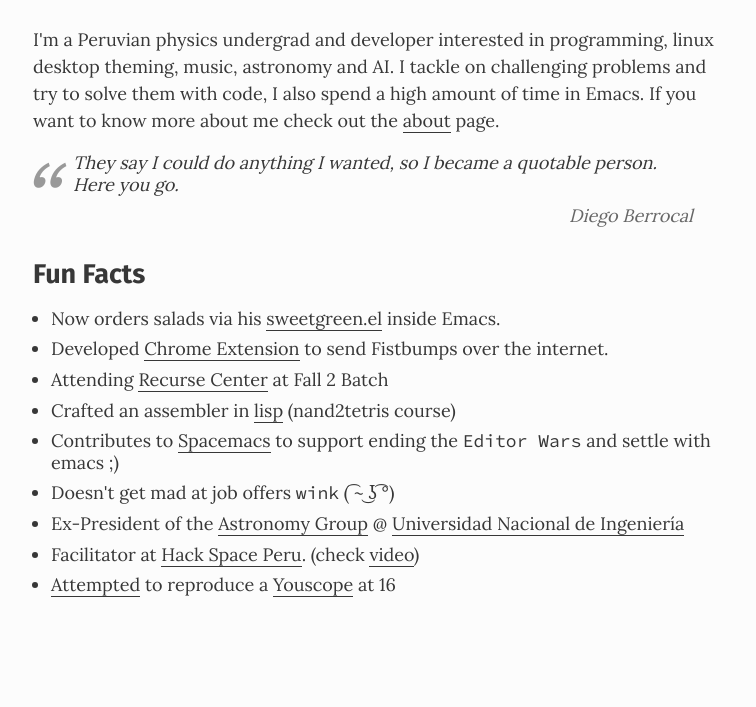
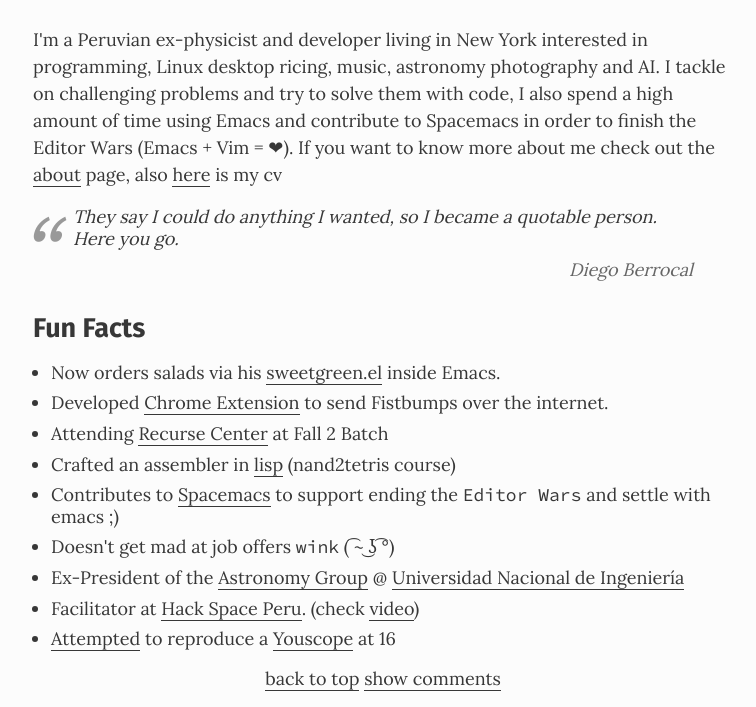
Before and after one commit to CestDiego/cestdiego.github.io, a plain HTML site: page index.html in a window 1280 px wide. Shown: the part 144-851 px from the top of the page, without its empty margins (257-1013 px from the left). Before the commit the page ends 800 px from the top, so only its background shows below. Drawn offline with nearby package versions, Linux system fonts and the light colour scheme; some packages are replaced by stand-ins of ours.

Commit message:
Added stuff

```diff
--- a/atom.xml
+++ b/atom.xml
@@ -4,7 +4,7 @@
   <title>Diego Berrocal</title>
   <subtitle>it&#39;s personal</subtitle>
   <link href="http://cestdiego.github.io/"/>
-  <updated>Wed, 21 Oct 2015 17:41:48 EDT</updated>
+  <updated>Sun, 15 Nov 2015 18:22:44 EST</updated>
   <entry>
     <title>Requesting video on Chrome Extension</title>
     <link href="http://cestdiego.github.io/blog/2015/10/19/video-on-chrome-extension"/>
--- a/index.html
+++ b/index.html
@@ -56,10 +56,12 @@
           <h1 class="post-title">Hi</h1>
       </header>
       <p>
-I'm a Peruvian physics undergrad and developer interested in programming, linux
-desktop theming, music, astronomy and AI. I tackle on challenging problems and
-try to solve them with code, I also spend a high amount of time in Emacs. If you
-want to know more about me check out the <a href="about">about</a> page.
+I'm a Peruvian ex-physicist and developer living in New York interested in
+programming, Linux desktop ricing, music, astronomy photography and AI. I tackle
+on challenging problems and try to solve them with code, I also spend a high
+amount of time using Emacs and contribute to Spacemacs in order to finish the
+Editor Wars (Emacs + Vim = ❤). If you want to know more about me check out the
+<a href="about">about</a> page, also <a href="cv.pdf">here</a> is my cv
 </p>
 
 <blockquote>
```
Also changed, not shown: blog/2015/08/09/resuming-nand2tetris-with-a-touch-of-emacs/index.html (+6 -0 lines).
